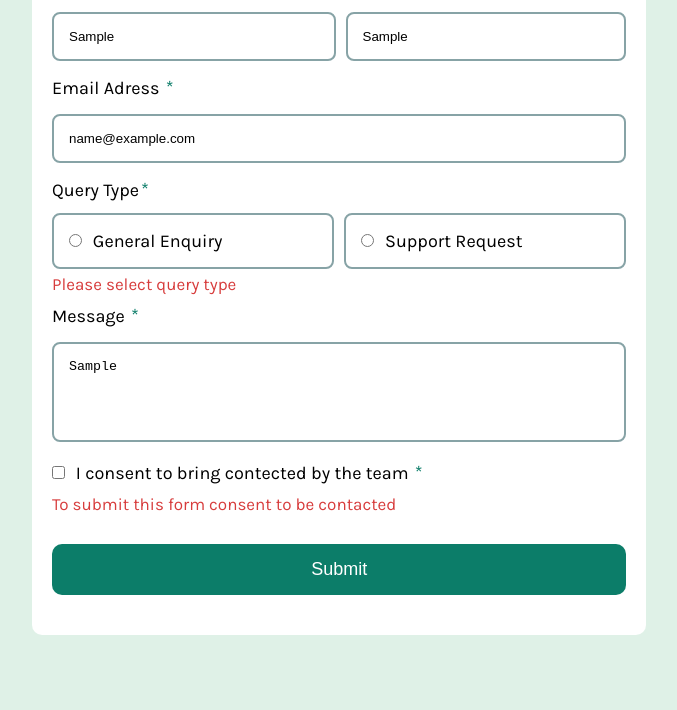
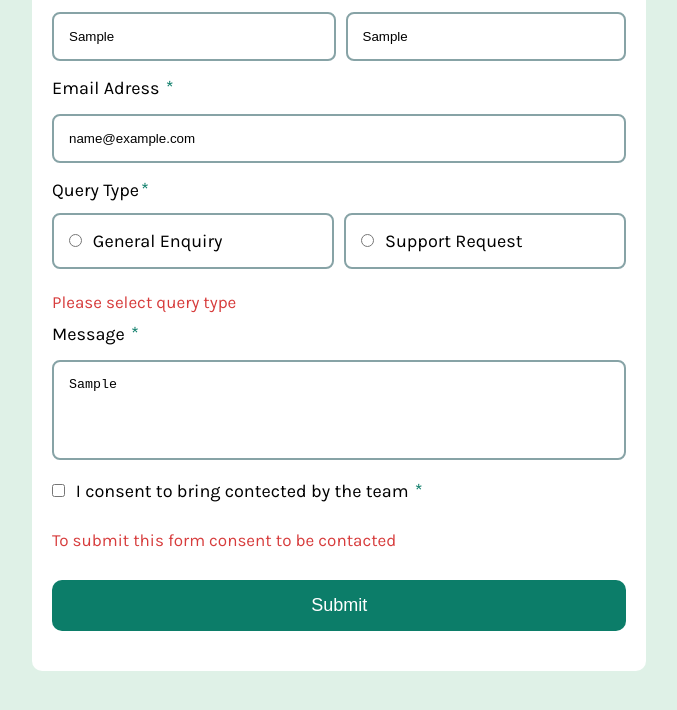
Before and after one commit to EzeMatthew/Form_project-, a plain HTML site: page index.html in a window 1280 px wide. Both pictures are taken after typing "Sample", "Sample", "name@example.com", "Sample" into the empty fields and a click on the input "Submit". Shown: the part 198-908 px from the top of the page, without its empty margins (294-971 px from the left). Drawn offline with Linux system fonts and the light colour scheme.

Commit message:
Update style.css

```diff
--- a/style.css
+++ b/style.css
@@ -66,7 +66,8 @@ input.errors {
   border: 3px solid red;
 }
 .errorMessage{
-  margin-top: -10px;
+  margin-top: 8px;
+/*   margin-top: -10px; */
   margin-bottom: 10px;
   display: none;
   color: hsl(0, 66%, 54%);
```
